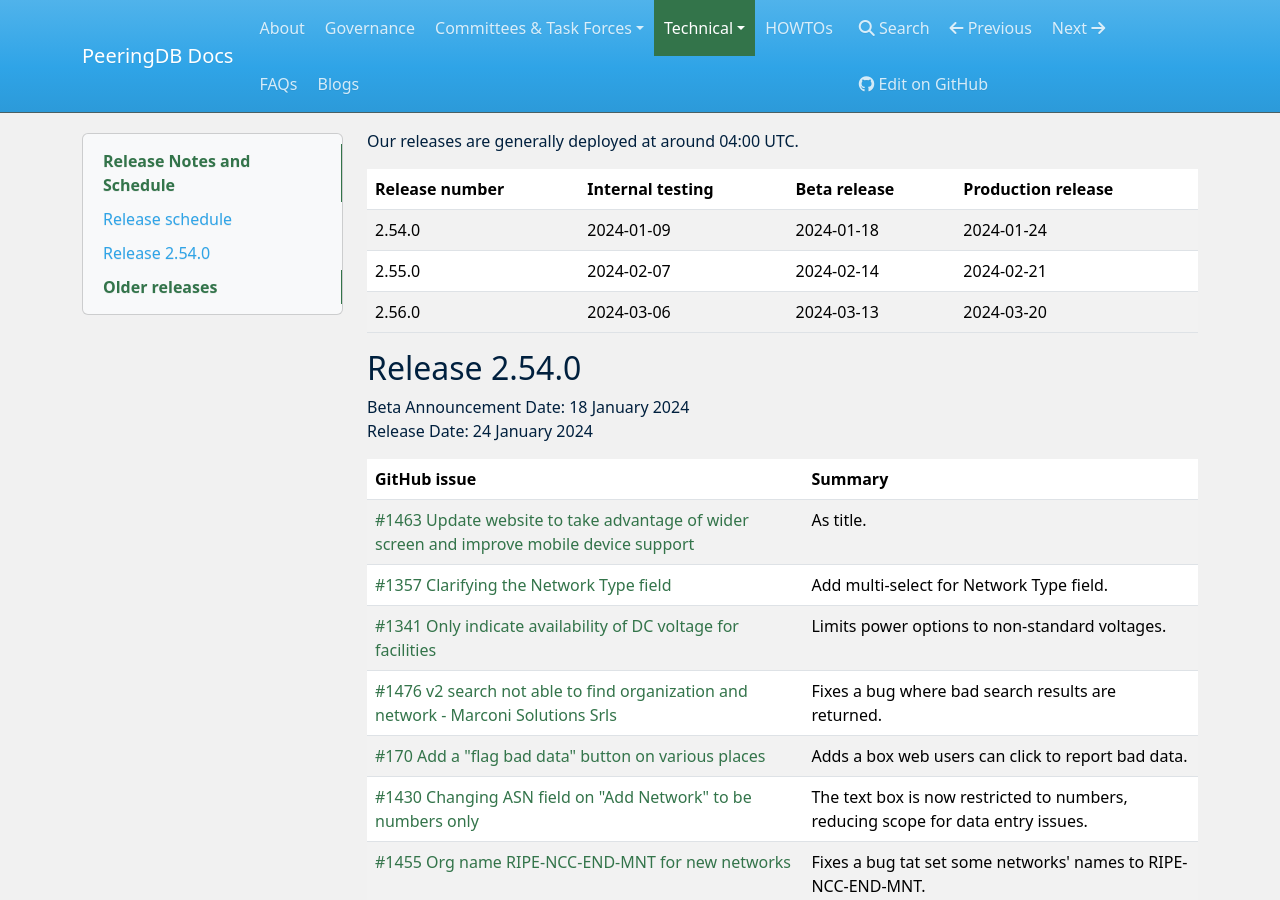
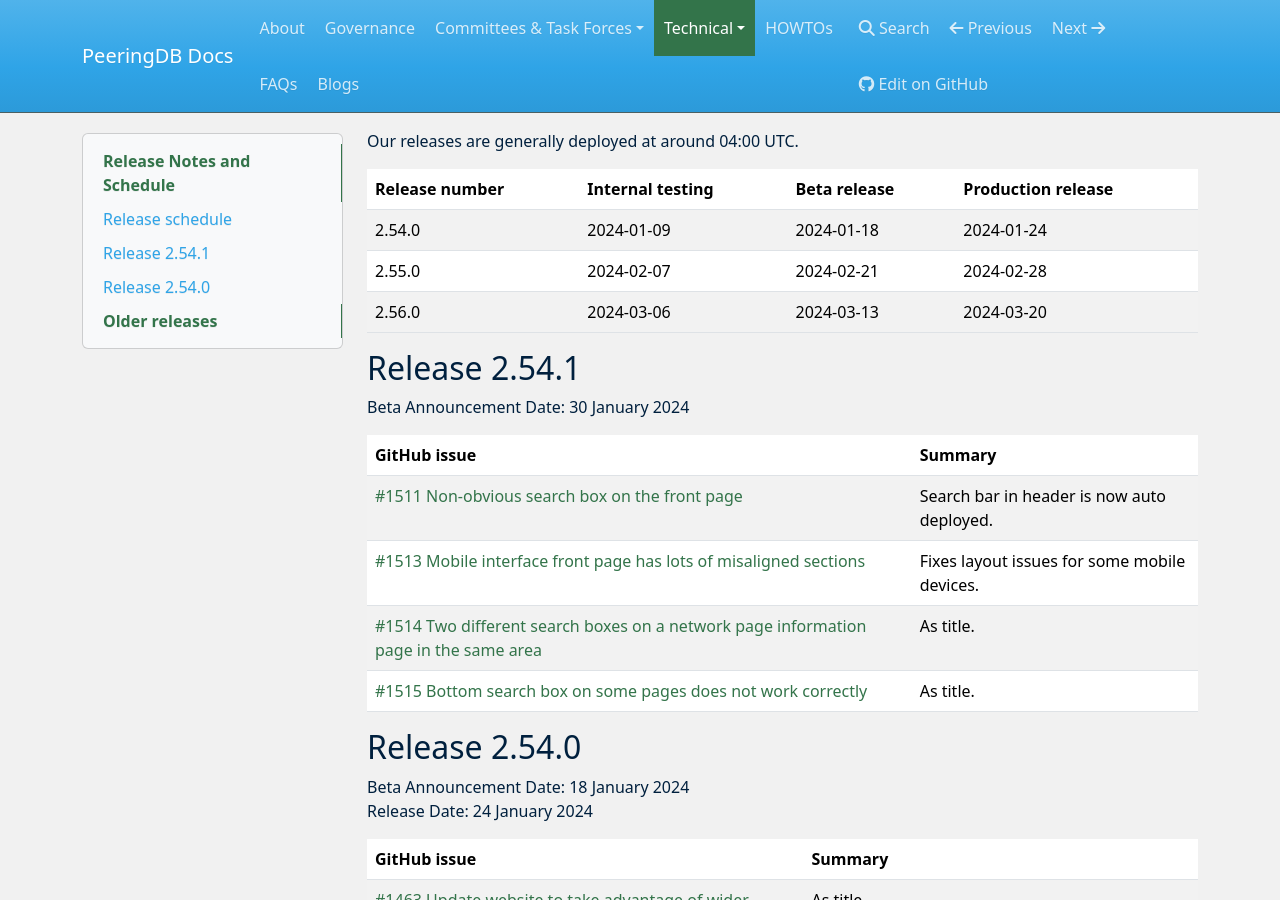
Before and after one commit to peeringdb/docs, an MkDocs documentation site: the page built from docs/release_notes/index.md, in a window 1280 px wide and 900 px high, scrolled down 365 px. Built offline with MkDocs 1.6.1, drawn with Linux system fonts in a browser that asks for light colours; nearby versions of some CDN libraries.

Commit message:
Release notes for 2.54.1 (#309)
Release notes for 2.54.1

```diff
--- a/docs/release_notes/index.md
+++ b/docs/release_notes/index.md
@@ -15,8 +15,21 @@
 | **Release number** | **Internal testing** | **Beta release** | **Production release** |
 | -------------- | ---------------- | ------------ | ------------------ |
 | 2.54.0 | 2024-01-09 | 2024-01-18 | 2024-01-24 |
-| 2.55.0 | 2024-02-07 | 2024-02-14 | 2024-02-21 |
+| 2.55.0 | 2024-02-07 | 2024-02-21 | 2024-02-28 |
 | 2.56.0 | 2024-03-06 | 2024-03-13 | 2024-03-20 |
+
+## Release 2.54.1
+
+Beta Announcement Date: 30 January 2024
+
+
+| **GitHub issue** | **Summary** |
+| ----------------- | ----------- |
+| [#1511 Non-obvious search box on the front page](https://github.com/peeringdb/peeringdb/issues/1511) | Search bar in header is now auto deployed.|
+| [#1513 Mobile interface front page has lots of misaligned sections](https://github.com/peeringdb/peeringdb/issues/1513) | Fixes layout issues for some mobile devices.|
+| [#1514 Two different search boxes on a network page information page in the same area](https://github.com/peeringdb/peeringdb/issues/1514) | As title.|
+| [#1515 Bottom search box on some pages does not work correctly](https://github.com/peeringdb/peeringdb/issues/1515) | As title.|
+
 
 ## Release 2.54.0
 
```
